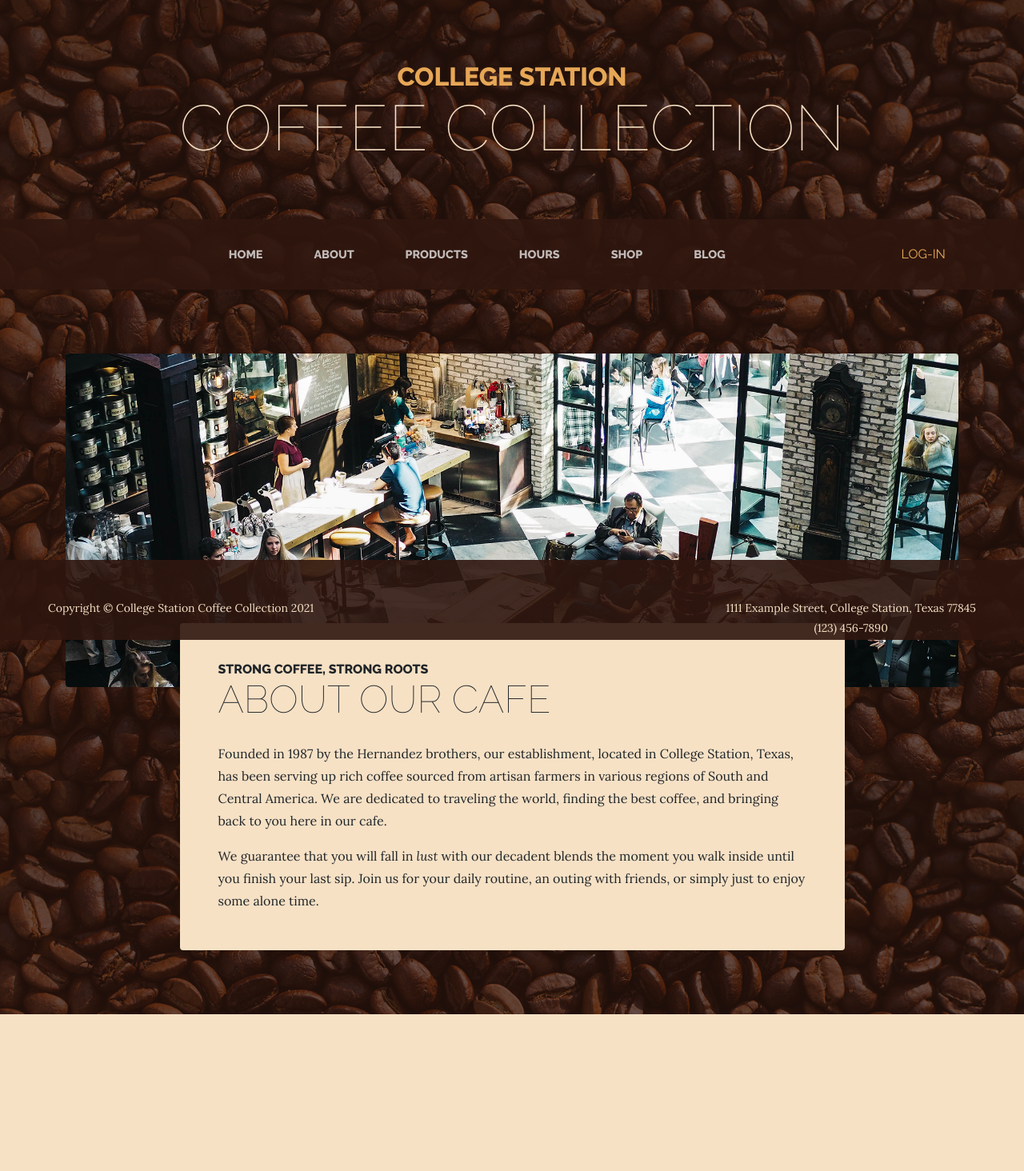
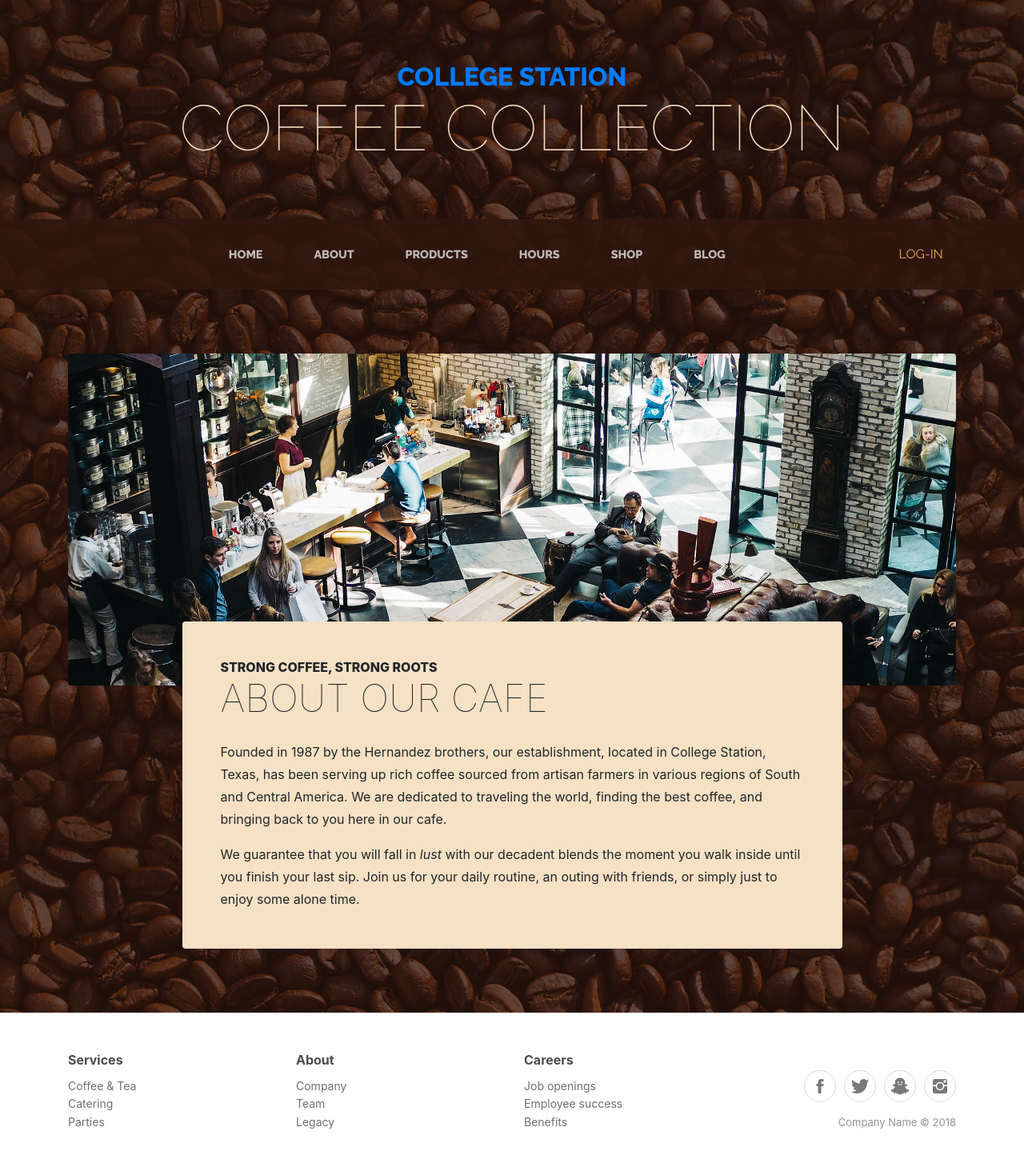
Before and after one commit to summerlinrb/Final_Project_Upload_New, a Django app: page /about/ in a window 1280 px wide. Shown: the whole page at 80% size. Before the commit the page ends 1268 px from the top, so only its background shows below. Run offline with Django 3.2, Linux system fonts and the light colour scheme; parts of the project's set-up code (start-up, migrations or seed data) failed here and were passed over; some libraries are stand-ins or nearby versions.

Commit message:
added new footer

```diff
--- a/home/templates/about.html
+++ b/home/templates/about.html
@@ -52,10 +52,13 @@
                 </div>
             </div>
         </section>
-        <footer class="footer text-faded text-center py-5">
+        <!-- <footer class="footer text-faded text-center py-5">
             <div class=" copyright-footer" ><p class="m-0 small">Copyright &copy; College Station Coffee Collection 2021 </p></div>
             <div class=" contact-footer" ><p class ="m-0 small" >1111 Example Street, College Station, Texas 77845 </br> (123) 456-7890 </p></div>
-          </footer>
+          </footer> -->
+
+          {% include "footer.html" %}
+
         <!-- Bootstrap core JS-->
         <script src="https://cdn.jsdelivr.net/npm/bootstrap@5.1.3/dist/js/bootstrap.bundle.min.js"></script>
         <!-- Core theme JS-->
--- a/home/templates/footer.html
+++ b/home/templates/footer.html
@@ -1,7 +1,61 @@
-{% load static %}
+<!-- {% load static %}
 
 
 <footer class="footer text-faded text-center py-5">
     <div class=" copyright-footer" ><p class="m-0 small">Copyright &copy; College Station Coffee Collection 2021 </p></div>
     <div class=" contact-footer" ><p class ="m-0 small" >1111 Example Street, College Station, Texas 77845 </br> (123) 456-7890 </p></div>
-  </footer>
+  </footer> -->
+
+  <!DOCTYPE html>
+<html>
+
+<head>
+    <meta charset="utf-8">
+    <meta name="viewport" content="width=device-width, initial-scale=1.0">
+    <title></title>
+    <link rel="stylesheet" href="https://cdnjs.cloudflare.com/ajax/libs/twitter-bootstrap/4.1.3/css/bootstrap.min.css">
+    <link rel="stylesheet" href="https://cdnjs.cloudflare.com/ajax/libs/ionicons/2.0.1/css/ionicons.min.css">
+    <link rel="stylesheet" href="{% static 'css/footer.css' %}">
+</head>
+
+<body>
+    <div class="footer-clean">
+        <footer>
+            <div class="container">
+                <div class="row justify-content-center">
+                    <div class="col-sm-4 col-md-3 item">
+                        <h3>Services</h3>
+                        <ul>
+                            <li><a href="#">Coffee & Tea</a></li>
+                            <li><a href="#">Catering</a></li>
+                            <li><a href="#">Parties</a></li>
+                        </ul>
+                    </div>
+                    <div class="col-sm-4 col-md-3 item">
+                        <h3>About</h3>
+                        <ul>
+                            <li><a href="#">Company</a></li>
+                            <li><a href="#">Team</a></li>
+                            <li><a href="#">Legacy</a></li>
+                        </ul>
+                    </div>
+                    <div class="col-sm-4 col-md-3 item">
+                        <h3>Careers</h3>
+                        <ul>
+                            <li><a href="#">Job openings</a></li>
+                            <li><a href="#">Employee success</a></li>
+                            <li><a href="#">Benefits</a></li>
+                        </ul>
+                    </div>
+                    <div class="col-lg-3 item social"><a href="#"><i class="icon ion-social-facebook"></i></a><a href="#"><i class="icon ion-social-twitter"></i></a><a href="#"><i class="icon ion-social-snapchat"></i></a><a href="#"><i class="icon ion-social-instagram"></i></a>
+                        <p class="copyright">Company Name © 2018</p>
+                    </div>
+                </div>
+            </div>
+        </footer>
+    </div>
+    <script src="https://cdnjs.cloudflare.com/ajax/libs/jquery/3.2.1/jquery.min.js"></script>
+    <script src="https://cdnjs.cloudflare.com/ajax/libs/twitter-bootstrap/4.1.3/js/bootstrap.bundle.min.js"></script>
+</body>
+
+</html>
--- a/home/templates/home.html
+++ b/home/templates/home.html
@@ -56,10 +56,7 @@
         </section>
 
         {% include "footer.html" %}
-        <!-- <footer class="footer text-faded text-center py-5">
-            <div class=" copyright-footer" ><p class="m-0 small">Copyright &copy; College Station Coffee Collection 2021 </p></div>
-            <div class=" contact-footer" ><p class ="m-0 small" >1111 Example Street, College Station, Texas 77845 </br> (123) 456-7890 </p></div>
-          </footer> -->
+
         <!-- Bootstrap core JS-->
         <script src="https://cdn.jsdelivr.net/npm/bootstrap@5.1.3/dist/js/bootstrap.bundle.min.js"></script>
         <!-- Core theme JS-->
--- a/home/templates/products.html
+++ b/home/templates/products.html
@@ -82,10 +82,11 @@
                 </div>
             </div>
         </section>
-        <footer class="footer text-faded text-center py-5">
+        <!-- <footer class="footer text-faded text-center py-5">
             <div class=" copyright-footer" ><p class="m-0 small">Copyright &copy; College Station Coffee Collection 2021 </p></div>
             <div class=" contact-footer" ><p class ="m-0 small" >1111 Example Street, College Station, Texas 77845 </br> (123) 456-7890 </p></div>
-          </footer>
+          </footer> -->
+          {% include "footer.html" %}
         <!-- Bootstrap core JS-->
         <script src="https://cdn.jsdelivr.net/npm/bootstrap@5.1.3/dist/js/bootstrap.bundle.min.js"></script>
         <!-- Core theme JS-->
--- /dev/null
+++ b/static/css/footer.css
@@ -0,0 +1,86 @@
+.footer-clean {
+    padding:50px 0;
+    background-color:#fff;
+    color:#4b4c4d;
+    margin-top: 25px;
+  }
+
+  .footer-clean h3 {
+    margin-top:0;
+    margin-bottom:12px;
+    font-weight:bold;
+    font-size:16px;
+  }
+
+  .footer-clean ul {
+    padding:0;
+    list-style:none;
+    line-height:1.6;
+    font-size:14px;
+    margin-bottom:0;
+  }
+
+  .footer-clean ul a {
+    color:inherit;
+    text-decoration:none;
+    opacity:0.8;
+  }
+
+  .footer-clean ul a:hover {
+    opacity:1;
+  }
+
+  .footer-clean .item.social {
+    text-align:right;
+  }
+
+  @media (max-width:767px) {
+    .footer-clean .item {
+      text-align:center;
+      padding-bottom:20px;
+    }
+  }
+
+  @media (max-width: 768px) {
+    .footer-clean .item.social {
+      text-align:center;
+    }
+  }
+
+  .footer-clean .item.social > a {
+    font-size:24px;
+    width:40px;
+    height:40px;
+    line-height:40px;
+    display:inline-block;
+    text-align:center;
+    border-radius:50%;
+    border:1px solid #ccc;
+    margin-left:10px;
+    margin-top:22px;
+    color:inherit;
+    opacity:0.75;
+  }
+
+  .footer-clean .item.social > a:hover {
+    opacity:0.9;
+  }
+
+  @media (max-width:991px) {
+    .footer-clean .item.social > a {
+      margin-top:40px;
+    }
+  }
+
+  @media (max-width:767px) {
+    .footer-clean .item.social > a {
+      margin-top:10px;
+    }
+  }
+
+  .footer-clean .copyright {
+    margin-top:14px;
+    margin-bottom:0;
+    font-size:13px;
+    opacity:0.6;
+  }
```
Also changed, not shown: blog/templates/blog/base.html (+9 -7 lines), home/templates/hours.html (+5 -2 lines), store/templates/store/main.html (+2 -44 lines).
